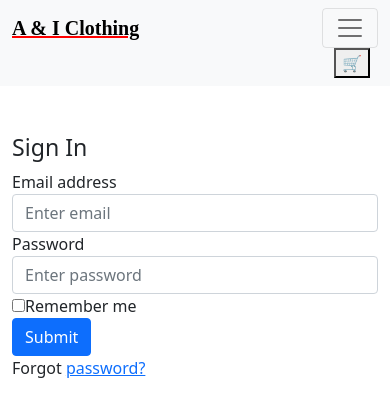
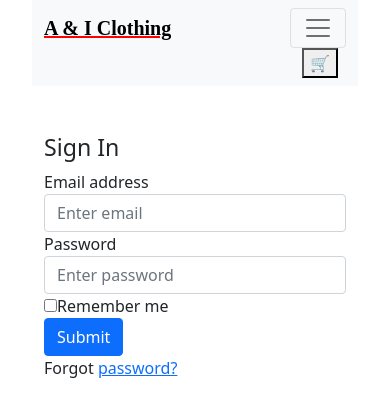
Before and after one commit to SmoothWin/A-and-I-Clothing_frontend, a Next.js app: page /login in a window 390 px wide. Shown: the top 416 px of the page. Built offline with nearby package versions, Linux system fonts and the light colour scheme; no server answers.

Commit message:
Corrected merge conflict

```diff
--- a/components/Navbar.js
+++ b/components/Navbar.js
@@ -118,15 +118,12 @@ export default function Navbar(){
             {loader}
             <nav id="navbar" className="navbar navbar-expand-sm navbar-light bg-light" style={{zIndex:"100000"}}>
                 <div className="container-fluid">
-                    <a className="navbar-brand" style={{color:"black", fontWeight:"bold", fontFamily:"\"Times New Roman\", Times, serif", textDecorationLine:"underline", textDecorationColor:"red"}}>A & I Clothing</a>
+                    <Link href="/"><a className="navbar-brand" style={{color:"black", fontWeight:"bold", fontFamily:"\"Times New Roman\", Times, serif", textDecorationLine:"underline", textDecorationColor:"red"}}>A & I Clothing</a></Link>
                     <button className="navbar-toggler" type="button" data-bs-toggle="collapse" data-bs-target="#mynavbar">
                         <span className="navbar-toggler-icon"/>
                     </button>
                     <div className="collapse navbar-collapse" id="mynavbar">
                         <ul className="navbar-nav me-auto">
-                            <li className="nav-item">
-                                <Link href="/"><a className="nav-link">Home</a></Link>
-                            </li>
                             <li className="nav-item">
                                 <Link href="/bigorder"><a className="nav-link">Big Order</a></Link>
                             </li>
--- a/pages/login.js
+++ b/pages/login.js
@@ -4,6 +4,7 @@ import BootstrapJS from "../components/Bootstrap";
 import {useState} from "react";
 import axios from "axios";
 import { useRouter } from "next/router";
+import styles from "../styles/Home.module.css";
 
 export default function Login() {
     const router = useRouter();
@@ -58,7 +59,7 @@ export default function Login() {
         }
     }
     return (
-        <>
+        <div className={styles.container}>
             <Head>
             <title>{"Login - A&I Clothing"}</title>
             <BootstrapJS/>
@@ -96,5 +97,5 @@ export default function Login() {
                 </p>
             </form>
                 </div>
-        </>
+        </div>
     ); }
--- a/pages/register.js
+++ b/pages/register.js
@@ -7,6 +7,7 @@ import axios from "axios";
 import Input, { getCountries, getCountryCallingCode } from 'react-phone-number-input/input';
 import en from 'react-phone-number-input/locale/en.json';
 import 'react-phone-number-input/style.css';
+import styles from "../styles/Home.module.css";
 
 export default function Register() {
     const router = useRouter()
@@ -223,7 +224,7 @@ export default function Register() {
         }
     }
     return (
-        <>
+        <div className={styles.container}>
             <Head>
                 <title>{"Login - A&I Clothing"}</title>
                 <BootstrapJS/>
@@ -304,5 +305,5 @@ export default function Register() {
                     <button id="register_btn" type="submit" className="btn btn-primary btn-block">Submit</button>
                 </form>
             </div>
-        </>
+        </div>
     ); }
```
Also changed, not shown: pages/bigorder.js (+5 -4 lines), pages/store.js (line endings or trailing spaces).
